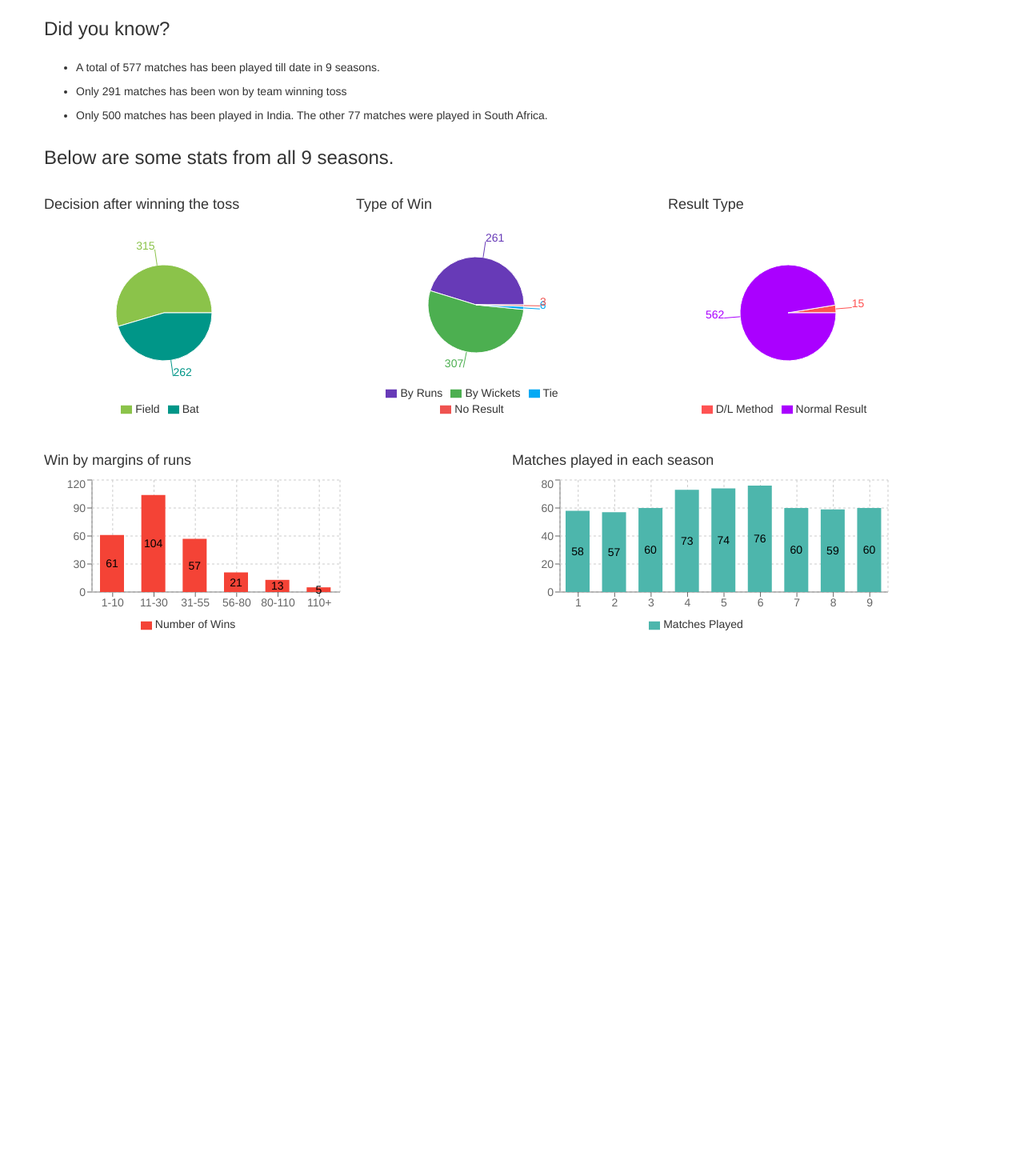
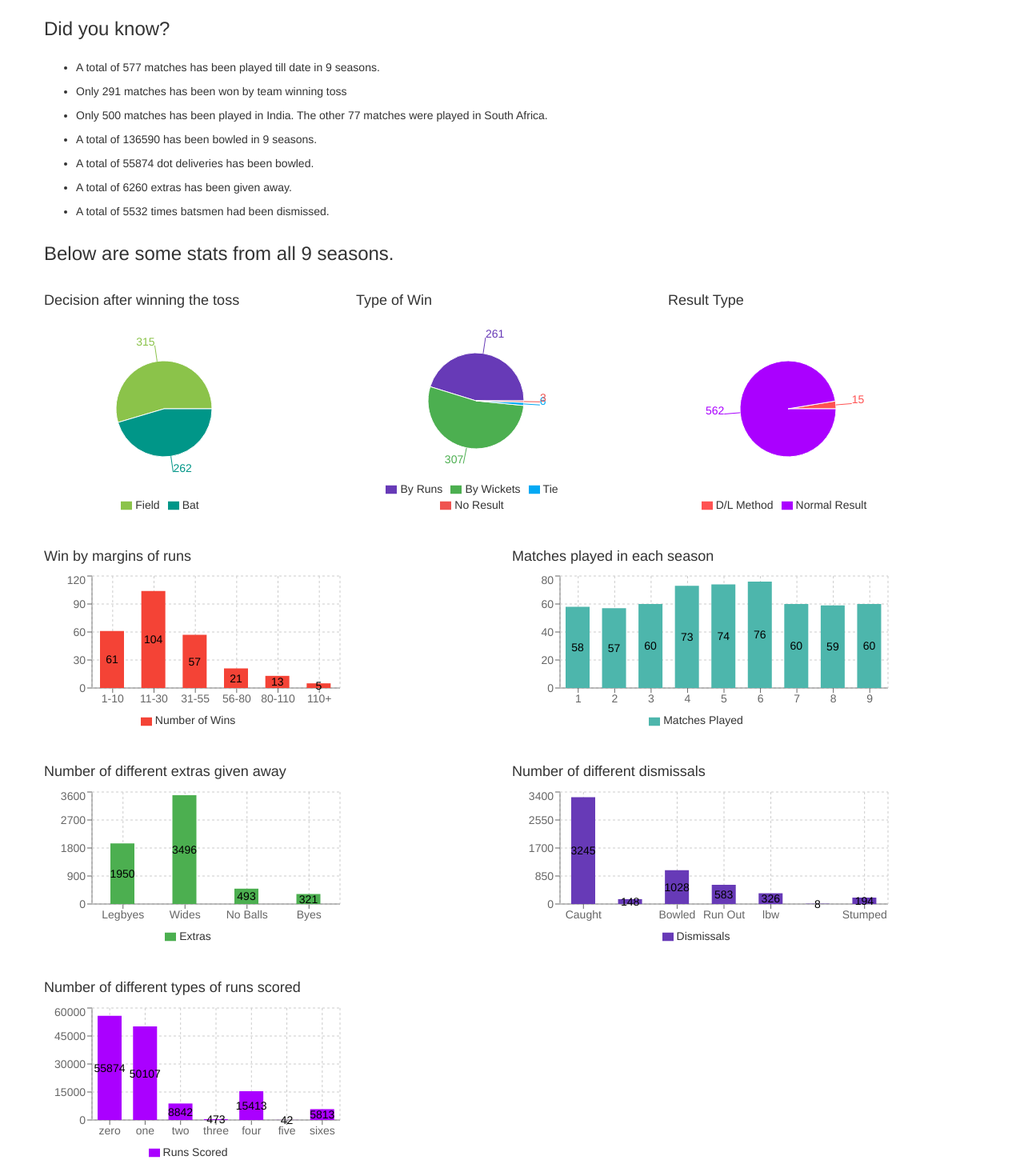
Before and after one commit to amanshu-kataria/ipl-buddy, a React (Create React App) app: page / in a window 1280 px wide. Shown: the part 72-1542 px from the top of the page at 80% size. Before the commit the page ends 882 px from the top, so only its background shows below. Built offline with nearby package versions, Linux system fonts and the light colour scheme.

Commit message:
Added new stats

```diff
--- a/src/stats.js
+++ b/src/stats.js
@@ -15,13 +15,33 @@ class Stats extends Component {
       winByRuns: [],
       seasonMatches: [],
       matchesWonOnToss: 0,
-      hostCountries: []
+      hostCountries: [],
+      totalDeliveries: 0,
+      dotDeliveries: 0,
+      totalExtras: 0,
+      totalDismissals: 0,
+      extrasType: [],
+      dismissalTypes: [],
+      runTypes: []
     };
   }
 
   componentWillMount() {
     var data = require("./datasets/IPL_Data.json");
     var matches = data.matchStats;
+    var deliveries = data.ballsStats;
+    var totalExtras = deliveries.extrasType;
+
+    totalExtras =
+      totalExtras[0].value +
+      totalExtras[1].value +
+      totalExtras[2].value +
+      totalExtras[3].value;
+
+    var totalDismissals = 0;
+    for (var i = 0; i < deliveries.dismissalTypes.length; i++)
+      totalDismissals += deliveries.dismissalTypes[i].value;
+
     this.setState({
       totalMatches: matches.totalMatches,
       tossDecision: matches.tossDecision,
@@ -30,7 +50,14 @@ class Stats extends Component {
       winByRuns: matches.winByRuns,
       seasonMatches: matches.seasonMatches,
       matchesWonOnToss: matches.matchesWonOnToss,
-      hostCountries: matches.hostCountries
+      hostCountries: matches.hostCountries,
+      totalDeliveries: deliveries.totalDeliveries,
+      dotDeliveries: deliveries.runTypes[0].value,
+      totalExtras,
+      totalDismissals,
+      extrasType: deliveries.extrasType,
+      dismissalTypes: deliveries.dismissalTypes,
+      runTypes: deliveries.runTypes
     });
   }
 
@@ -90,6 +117,30 @@ class Stats extends Component {
                     South Africa.
                   </p>
                 </li>
+                <li>
+                  <p>
+                    A total of {this.state.totalDeliveries} has been bowled in 9
+                    seasons.
+                  </p>
+                </li>
+                <li>
+                  <p>
+                    A total of {this.state.dotDeliveries} dot deliveries has
+                    been bowled.
+                  </p>
+                </li>
+                <li>
+                  <p>
+                    A total of {this.state.totalExtras} extras has been given
+                    away.
+                  </p>
+                </li>
+                <li>
+                  <p>
+                    A total of {this.state.totalDismissals} times batsmen had
+                    been dismissed.
+                  </p>
+                </li>
               </ul>
             </Col>
           </Row>
@@ -137,6 +188,37 @@ class Stats extends Component {
               />
             </Col>
           </Row>
+          <Row style={styles.row}>
+            <Col md={6} style={styles.col}>
+              <h4>Number of different extras given away</h4>
+              <Chart
+                name="Extras"
+                data={this.state.extrasType}
+                width={400}
+                color="#4CAF50"
+              />
+            </Col>
+            <Col md={6} style={styles.col}>
+              <h4>Number of different dismissals</h4>
+              <Chart
+                name="Dismissals"
+                data={this.state.dismissalTypes}
+                width={500}
+                color="#673AB7"
+              />
+            </Col>
+          </Row>
+          <Row style={styles.row}>
+            <Col md={12} style={styles.col}>
+              <h4>Number of different types of runs scored</h4>
+              <Chart
+                name="Runs Scored"
+                data={this.state.runTypes}
+                width={400}
+                color="#AA00FF"
+              />
+            </Col>
+          </Row>
         </Grid>
       </div>
     );
```
